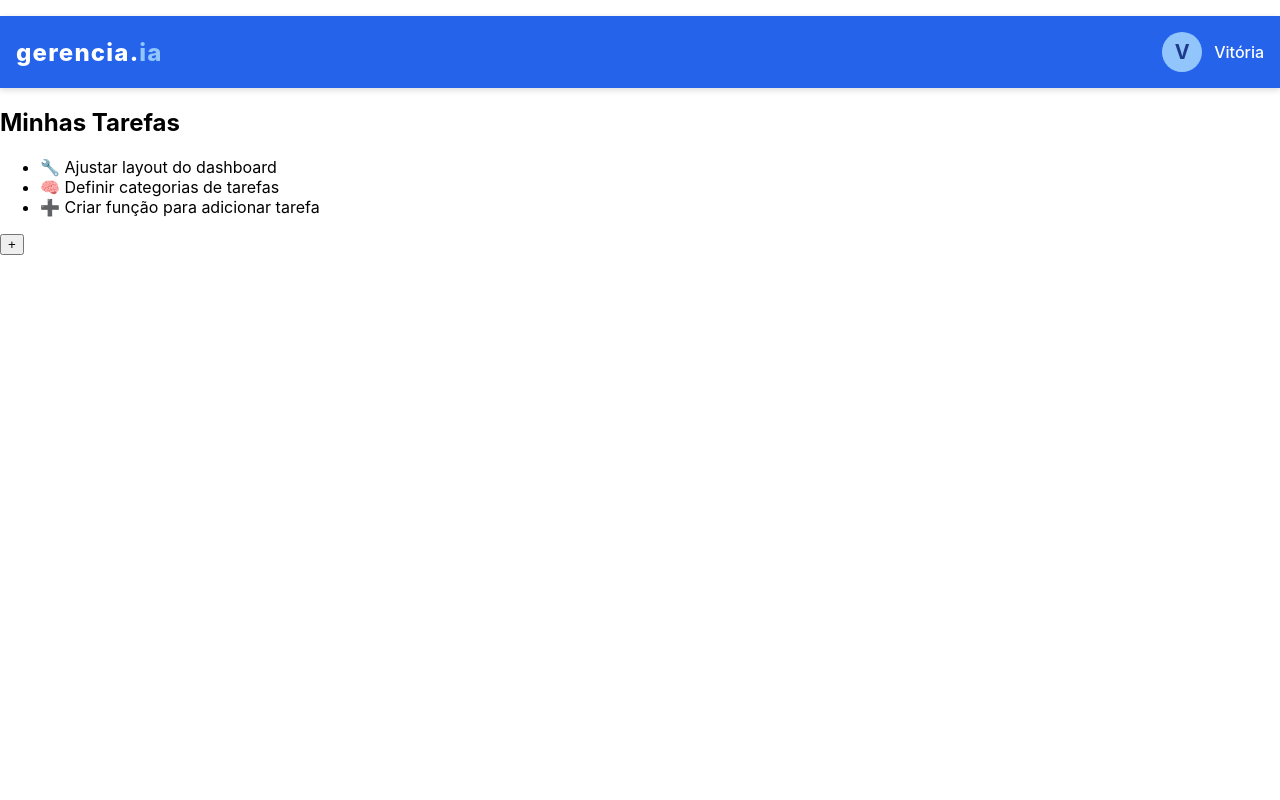
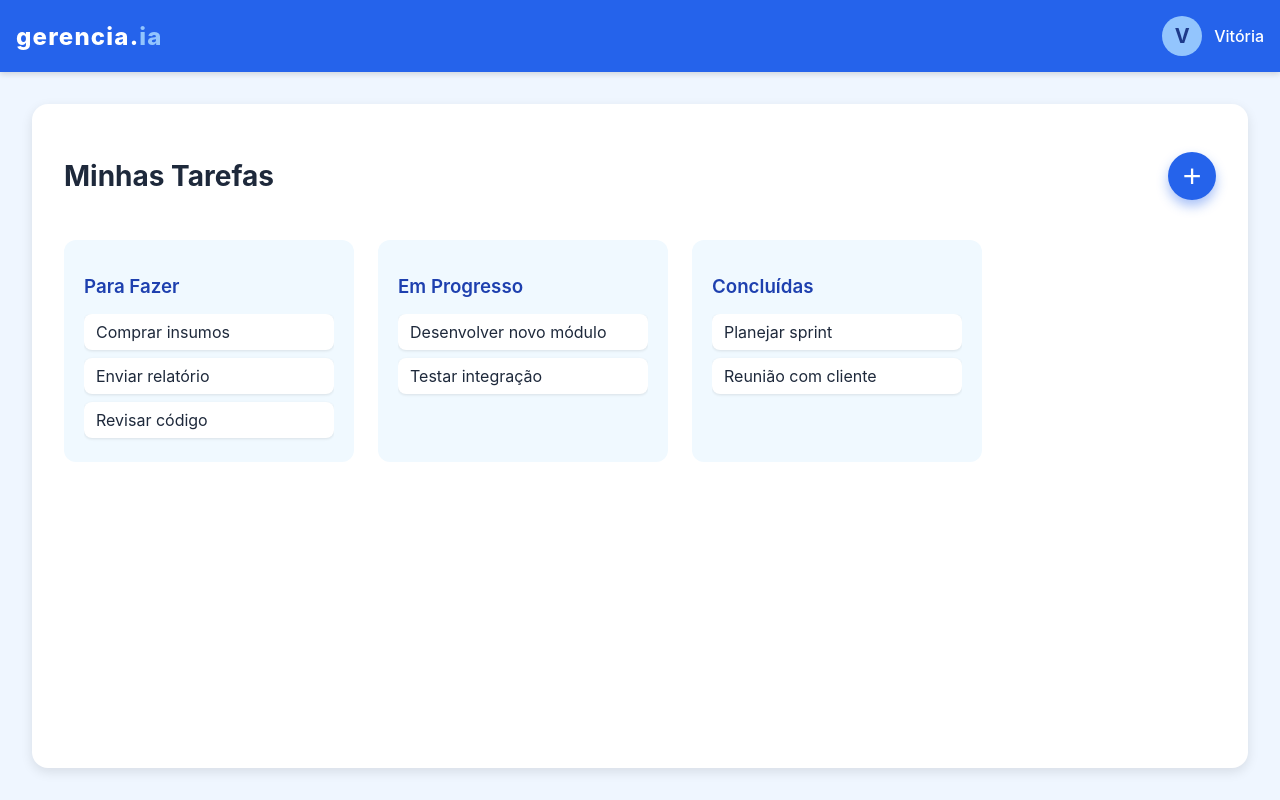
Before and after one commit to Guidjy/23-Debuggers-Anonimos, a React (Create React App) app in the folder frontend/: page /dashboard in a window 1280 px wide. Built offline with nearby package versions, Linux system fonts and the light colour scheme.

Commit message:
feat: update dashboard

```diff
--- a/frontend/src/pages/Dashboard.js
+++ b/frontend/src/pages/Dashboard.js
@@ -1,26 +1,170 @@
 import Header from '../components/Header';
 import SideBar from '../components/SideBar';
-import TaskList from '../components/TaskList';
 
 function Dashboard() {
+  // Exemplo simples de listas e tarefas (pode vir do estado ou props)
+  const taskLists = [
+    {
+      id: 1,
+      title: 'Para Fazer',
+      tasks: ['Comprar insumos', 'Enviar relatório', 'Revisar código'],
+    },
+    {
+      id: 2,
+      title: 'Em Progresso',
+      tasks: ['Desenvolver novo módulo', 'Testar integração'],
+    },
+    {
+      id: 3,
+      title: 'Concluídas',
+      tasks: ['Planejar sprint', 'Reunião com cliente'],
+    },
+  ];
+
   return (
-    <div className="flex h-screen bg-blue-50">
+    <>
+      <div className="dashboard">
         <SideBar />
-      <div className="flex flex-col flex-1">
+        <div className="main-area">
           <Header />
-        <main className="flex flex-1 p-6 gap-4">
-          <TaskList />
-          <div className="flex items-start">
+
+          <div className="card">
+            <div className="card-header">
+              <h2>Minhas Tarefas</h2>
               <button
-              className="bg-blue-500 hover:bg-blue-600 text-white text-3xl rounded-full w-12 h-12 flex items-center justify-center shadow-md"
+                className="add-button"
                 title="Adicionar tarefa"
+                aria-label="Adicionar tarefa"
               >
                 +
               </button>
             </div>
-        </main>
+
+            <div className="task-lists">
+              {taskLists.map((list) => (
+                <div key={list.id} className="task-list">
+                  <h3 className="list-title">{list.title}</h3>
+                  <ul>
+                    {list.tasks.map((task, i) => (
+                      <li key={i} className="task-item">
+                        {task}
+                      </li>
+                    ))}
+                  </ul>
+                </div>
+              ))}
             </div>
           </div>
+        </div>
+      </div>
+
+      <style>
+        {`
+          .dashboard {
+            display: flex;
+            height: 100vh;
+            background-color: #eff6ff; /* bg-blue-50 */
+            color: #1e293b; /* gray-800 */
+          }
+
+          .main-area {
+            flex: 1;
+            display: flex;
+            flex-direction: column;
+          }
+
+          .card {
+            background: white;
+            margin: 2rem auto;
+            padding: 2rem;
+            border-radius: 1rem;
+            box-shadow: 0 4px 12px rgba(0,0,0,0.1);
+            width: 90%;
+            max-width: 1200px;
+            display: flex;
+            flex-direction: column;
+            gap: 1.5rem;
+            flex-grow: 1;
+          }
+
+          .card-header {
+            display: flex;
+            justify-content: space-between;
+            align-items: center;
+          }
+
+          .card-header h2 {
+            font-size: 1.75rem;
+            font-weight: 700;
+          }
+
+          .add-button {
+            background-color: #2563eb; /* blue-600 */
+            color: white;
+            font-size: 2rem;
+            width: 48px;
+            height: 48px;
+            border-radius: 9999px;
+            border: none;
+            cursor: pointer;
+            box-shadow: 0 6px 12px rgba(37, 99, 235, 0.4);
+            transition: background-color 0.3s ease;
+            display: flex;
+            justify-content: center;
+            align-items: center;
+          }
+
+          .add-button:hover {
+            background-color: #1e40af; /* blue-800 */
+          }
+
+          .task-lists {
+            display: flex;
+            gap: 1.5rem;
+            overflow-x: auto;
+            padding-bottom: 0.5rem;
+          }
+
+          .task-list {
+            background-color: #f0f9ff; /* azul clarinho */
+            border-radius: 0.75rem;
+            padding: 1rem 1.25rem;
+            min-width: 250px;
+            max-height: 70vh;
+            display: flex;
+            flex-direction: column;
+          }
+
+          .list-title {
+            font-weight: 600;
+            margin-bottom: 1rem;
+            color: #1e40af; /* azul escuro */
+          }
+
+          ul {
+            list-style: none;
+            padding-left: 0;
+            margin: 0;
+            overflow-y: auto;
+          }
+
+          .task-item {
+            background: white;
+            padding: 0.5rem 0.75rem;
+            margin-bottom: 0.5rem;
+            border-radius: 0.5rem;
+            box-shadow: 0 1px 3px rgba(0,0,0,0.1);
+            cursor: default;
+            user-select: none;
+            transition: background-color 0.2s ease;
+          }
+
+          .task-item:hover {
+            background-color: #dbeafe; /* azul claro hover */
+          }
+        `}
+      </style>
+    </>
   );
 }
 
```
Lines whose indentation alone changed are shown as unchanged.
